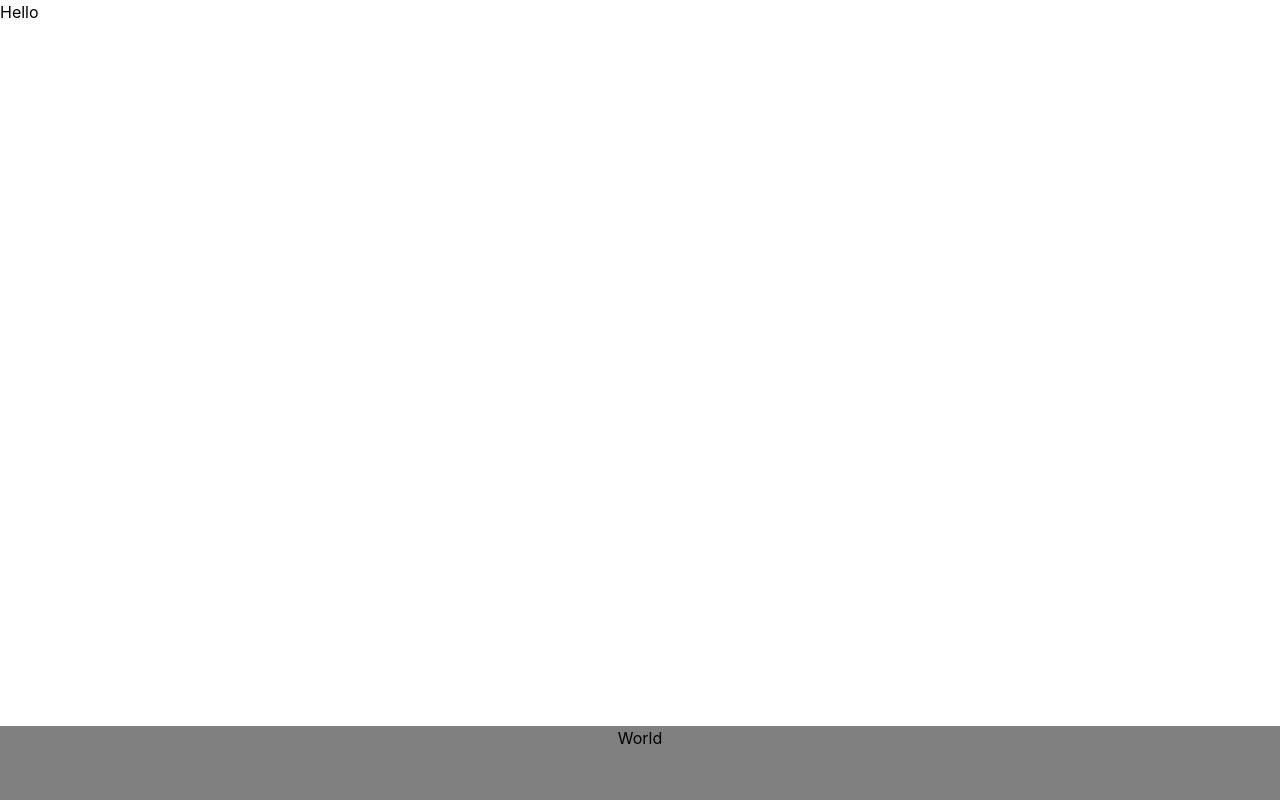
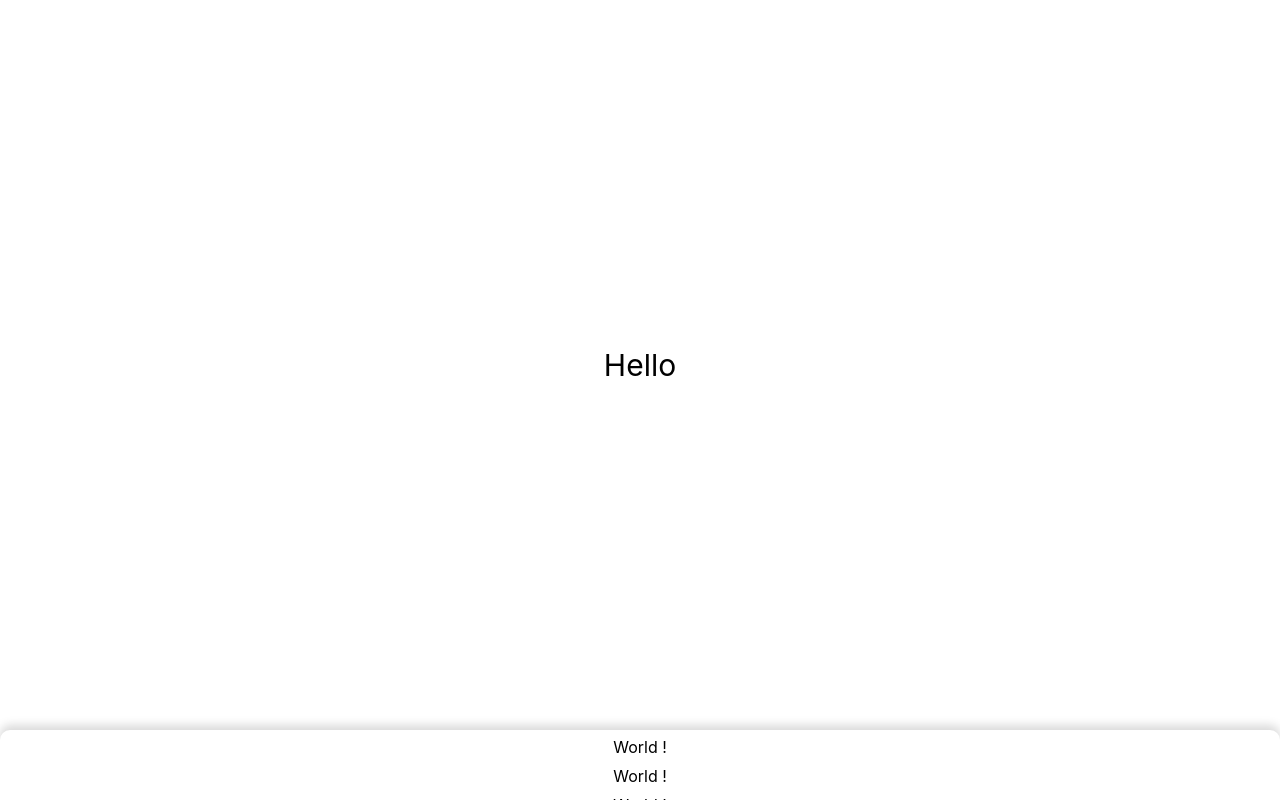
Before and after one commit to oc8/sheetslide-react, a React (Vite) app: page / in a window 1280 px wide. Built offline with nearby package versions, Linux system fonts and the light colour scheme.

Commit message:
add threshold shadow rounded backgroundShadow and style props

```diff
--- a/src/App.tsx
+++ b/src/App.tsx
@@ -2,23 +2,40 @@ import { useState } from 'react'
 import SheetSlide from 'components/SheetSlide'
 
 function App() {
-  const [open, setOpen] = useState(false)
+  const [open, setOpen] = useState(false);
+	const words = [];
+	for (let i = 0; i < 100; i++) {
+		words.push(<div
+			style={{
+				textAlign: 'center',
+				paddingTop: '5px',
+			}}
+			key={i}
+		>
+			World !
+		</div>)
+	}
 
   return (
     <>
-			<div>
+			<div style={{
+				height: 'calc(100vh - 70px)',
+				display: 'flex',
+				justifyContent: 'center',
+				alignItems: 'center',
+				fontSize: '30px',
+			}}>
 				Hello
 			</div>
-			<SheetSlide open={open} onOpenChange={setOpen} minSize='74px'>
-				<div
-					style={{
-						backgroundColor: 'grey',
-						height: '100vh',
-						textAlign: 'center',
-					}}
-				>
-					World
-				</div>
+			<SheetSlide
+				open={open}
+				onOpenChange={setOpen}
+				color='white'
+				shadow
+				rounded
+				minSize='70px'
+			>
+				{words}
 			</SheetSlide>
     </>
   )
--- a/src/components/SheetSlide.tsx
+++ b/src/components/SheetSlide.tsx
@@ -23,6 +23,9 @@ type Props = {
 	side?: string;
 	threshold?: number;
 	shadow?: boolean;
+	rounded?: boolean;
+	backgroundShadow?: boolean;
+	style?: React.CSSProperties;
 };
 
 let lastPos = 0;
@@ -30,12 +33,14 @@ let move = false;
 function SheetSlide(initProps: Props) {
 	const props = {
 		fit: false,
-		color: 'initial',
+		color: 'transparent',
 		side: 'bottom',
 		threshold: 50,
-		minSize: '0',
+		minSize: '0px',
 		size: '85vh',
-		shadow: true,
+		backgroundShadow: true,
+		shadow: false,
+		rounded: false,
 		...initProps
 	};
 	const [open, setOpen] = useState(false);
@@ -56,11 +61,11 @@ function SheetSlide(initProps: Props) {
 	}
 
 	function calcDist() {
-		let dist = '100vh';
+		let dist = `calc(100vh - ${props.minSize} + ${translateY}px)`;
 		if (open)
 			dist = `calc(100vh - ${props.size} + ${translateY}px)`;
-		else if (props.minSize)
-			dist = `calc(100vh - ${props.minSize} + ${translateY}px)`
+		else if (props.minSize === '0px')
+			dist = `calc(100vh - ${props.minSize} - 10px + ${translateY}px)`
 		return dist;
 	}
 
@@ -112,7 +117,7 @@ function SheetSlide(initProps: Props) {
 
   return (
 		<>
-		{props.shadow && <div onClick={onClose} style={{
+		{props.backgroundShadow && <div onClick={onClose} style={{
 			display: open ? 'block' : 'none',
 			position: 'fixed',
 			top: '0',
@@ -120,24 +125,42 @@ function SheetSlide(initProps: Props) {
 			width: '100vw',
 			height: '100vh',
 			backgroundColor: 'rgba(123, 123, 123, 0.15)',
-			zIndex: 0
-		}}/>}
+			zIndex: 0,
+ 		}}/>}
     <div
+			className='sheet-slide'
 			style={{
 				position: 'fixed',
 				top: props.side === 'bottom' ? calcDist() : '',
 				bottom: props.side === 'top' ? calcDist() : '',
-				transition: move ? '' : 'all 0.3s ease'
+				transition: move ? '' : 'all 0.3s ease',
+				paddingTop: props.side === 'bottom' && props.minSize === '0px' ? '10px' : '',
+				paddingBottom: props.side === 'top' && props.minSize === '0px' ? '10px' : '',
 			}}
       {...handlers}
     >
 			<div
 				ref={sheetRef}
-				style={props.fit ? {} : {width: '100vw'}}
+				style={{
+					width: props.fit ? 'auto' : '100vw',
+					borderRadius: props.rounded ? props.side === 'bottom' ? '10px 10px 0 0' : '0 0 10px 10px' : '',
+					backgroundColor: props.color,
+					boxShadow: props.shadow ? props.side === 'bottom' ? '0 -5px 10px rgba(0, 0, 0, 0.15)' : '0 5px 10px rgba(0, 0, 0, 0.15)' : '',
+					...props.style
+				}}
 			>
 				{props.children}
 			</div>
     </div>
+		<style>
+			{`.sheet-slide::after {
+				content: "";
+				background-color: ${props.color};
+				position: absolute;
+				width: 100%;
+				height: 1000px;
+			}`}
+		</style>
 		</>
   );
 };
```
Also changed, not shown: 1 other file (tests, documents, lock files or other folders).
